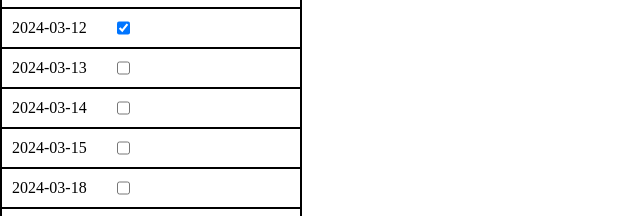
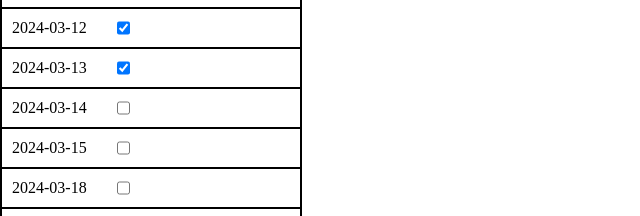
Before and after one commit to Jeeva19z/reponsibility, a plain HTML site: page index.html in a window 1280 px wide. Shown: the part 779-995 px from the top of the page, 0-640 px from the left. Drawn offline with Linux system fonts and the light colour scheme.

Commit message:
Update index.html

```diff
--- a/index.html
+++ b/index.html
@@ -77,7 +77,7 @@
 
 <td>2024-03-11 <input type="checkbox" checked></td>
 <td>2024-03-12 <input type="checkbox" checked></td>
-<td>2024-03-13 <input type="checkbox"></td>
+<td>2024-03-13 <input type="checkbox" checked></td>
 <td>2024-03-14 <input type="checkbox"></td>
 <td>2024-03-15 <input type="checkbox"></td>
 <td>2024-03-18 <input type="checkbox"></td>
```
